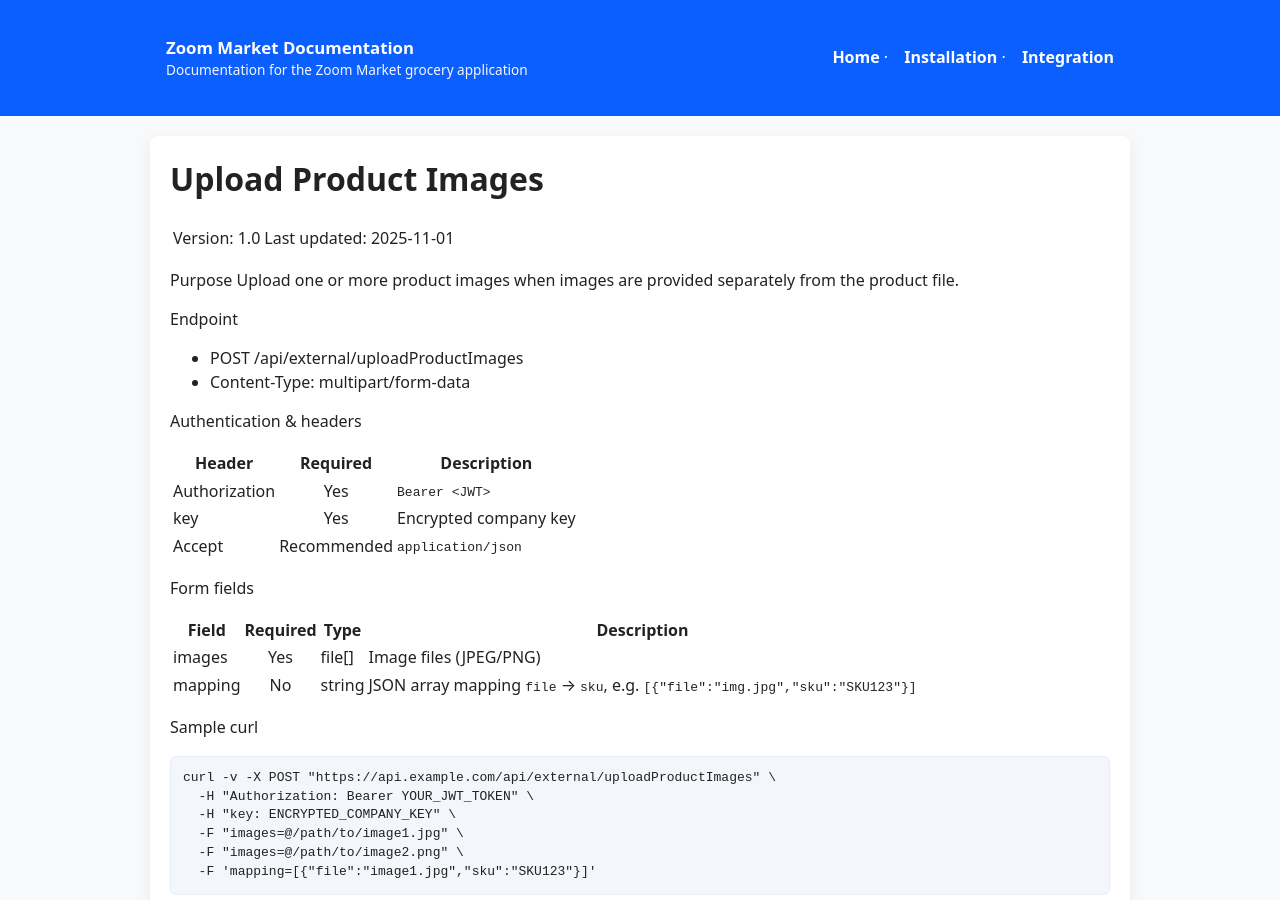
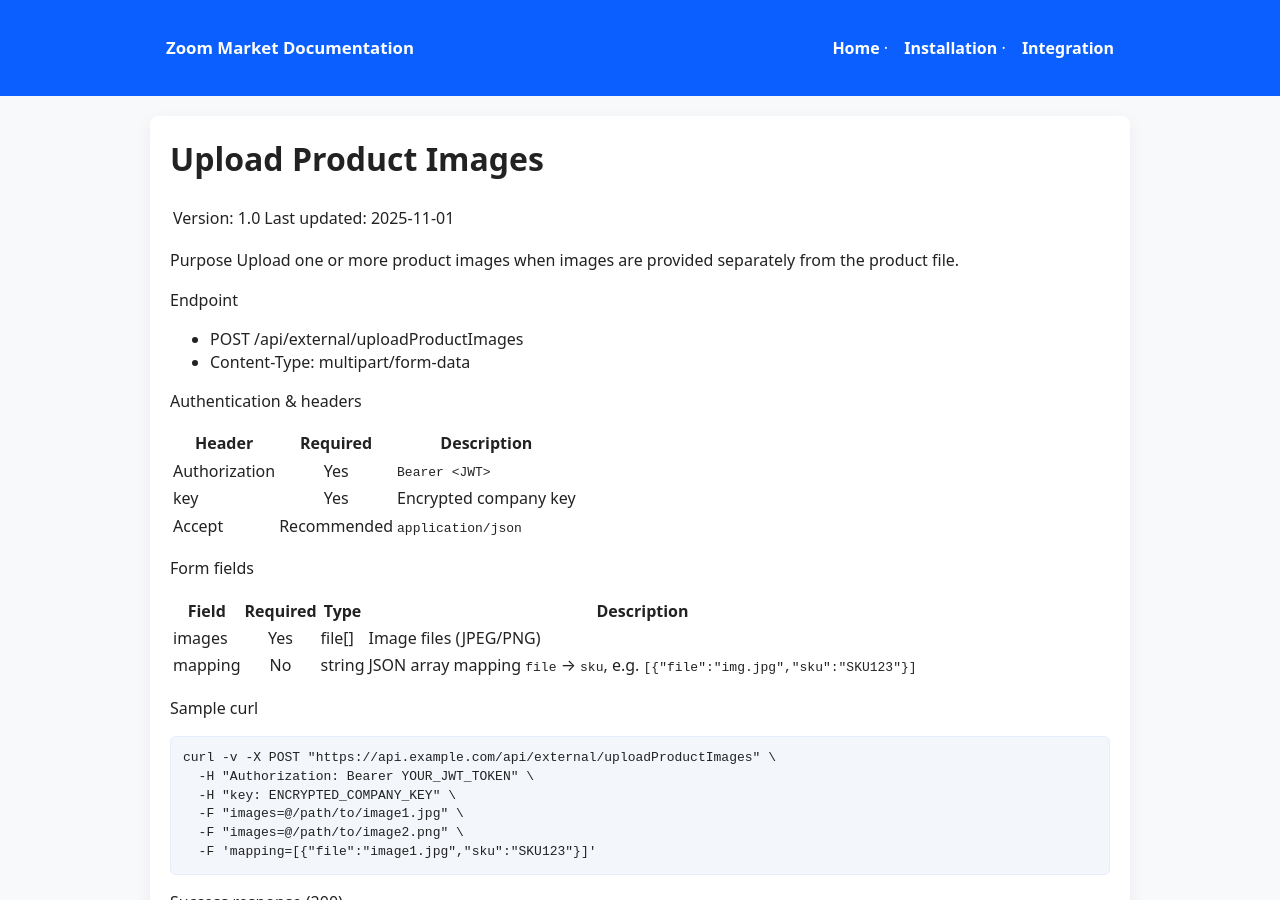
Before and after one commit to pravinchav/docs, a Jekyll site: the page built from integration/upload-product-images.md, in a window 1280 px wide and 900 px high. Built offline with Jekyll 4.4.1, drawn with Linux system fonts in a browser that asks for light colours.

Commit message:
12272025

```diff
--- a/_config.yml
+++ b/_config.yml
@@ -1,13 +1,8 @@
+---
+layout: default
 title: "Zoom Market Documentation"
-description: "Documentation for the Zoom Market grocery application"
 theme: minima
-url: ""           # set to site URL for production, e.g. https://example.com
-baseurl: ""       # change if served from a subpath
-permalink: /:path/
-markdown: kramdown
-exclude:
-  - Gemfile.lock
-
+permalink: /
 nav_links:
   - title: Home
     url: /index.html
@@ -15,3 +10,15 @@
     url: /installation/index.html
   - title: Integration
     url: /integration/index.html
+---
+nav_links:
+# site-wide navigation used by the layout
+
+  - Gemfile.lock
+exclude:
+permalink: /:path/
+markdown: kramdown
+theme: minima
+url: ""           # set to site URL for production, e.g. https://example.com
+baseurl: ""       # change if served from a subpath
+description: "Documentation for the Zoom Market grocery application"
```
